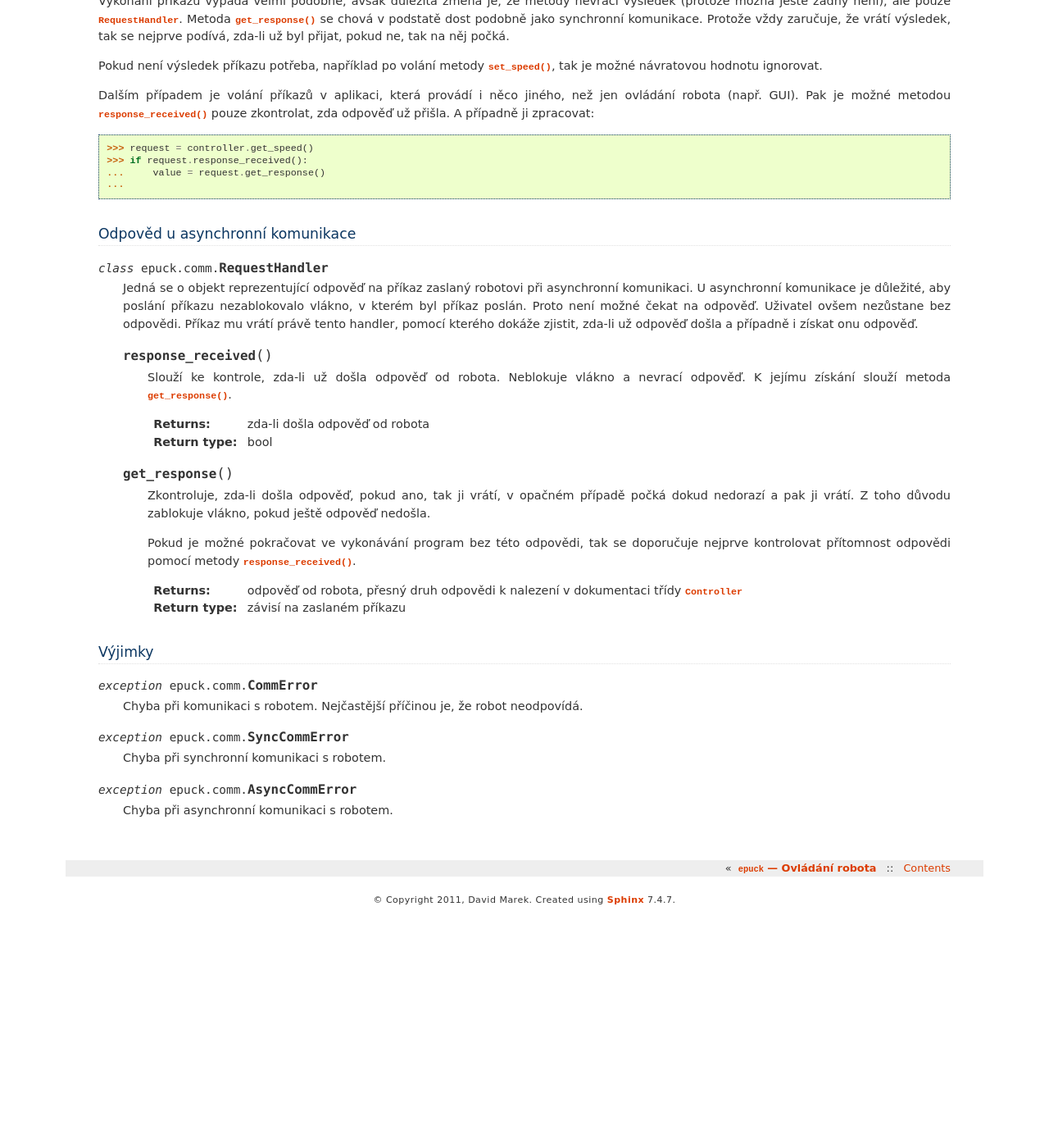
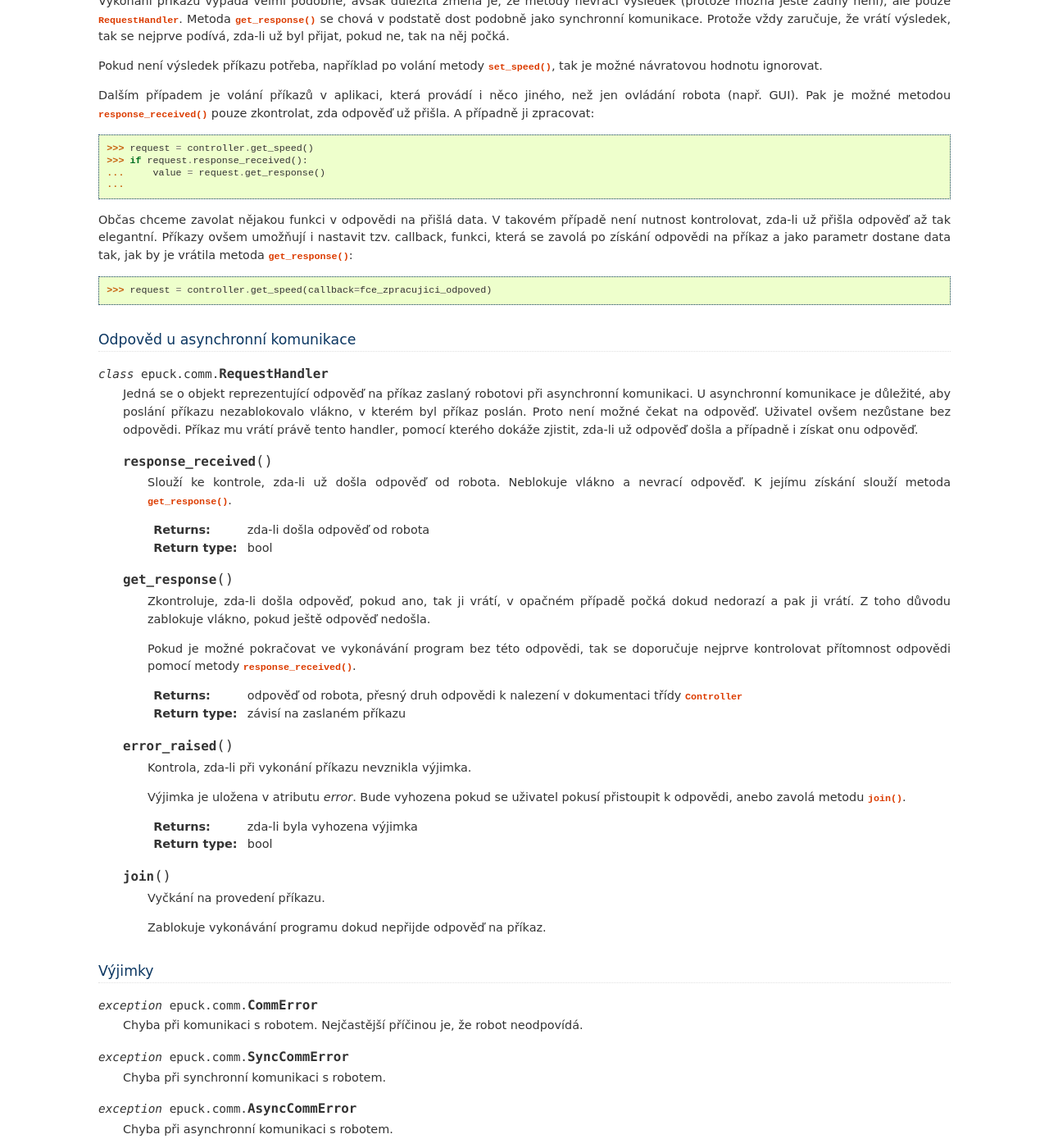
Before and after one commit to davidmarek/E-Puck-Algorithms-Library, a Sphinx documentation site: the page built from doc/epuck_comm.rst, in a window 1280 px wide and 1400 px high, scrolled down 874 px. Shown: the whole window at 82% size. Built offline with Sphinx 7.4.7, drawn with Linux system fonts in a browser that asks for light colours; before the commit the page ends 1988 px from its top, so only the background shows below that.

Commit message:
Zbyle casti asynchronni komunikace

```diff
--- a/doc/epuck_comm.rst
+++ b/doc/epuck_comm.rst
@@ -71,6 +71,14 @@ případně ji zpracovat::
     ...     value = request.get_response()
     ...
 
+Občas chceme zavolat nějakou funkci v odpovědi na přišlá data. V takovém
+případě není nutnost kontrolovat, zda-li už přišla odpověď až tak elegantní.
+Příkazy ovšem umožňují i nastavit tzv. callback, funkci, která se zavolá po
+získání odpovědi na příkaz a jako parametr dostane data tak, jak by je vrátila
+metoda :meth:`~RequestHandler.get_response`::
+
+    >>> request = controller.get_speed(callback=fce_zpracujici_odpoved)
+
 Odpověd u asynchronní komunikace
 --------------------------------
 
@@ -105,6 +113,23 @@ Odpověd u asynchronní komunikace
             dokumentaci třídy :class:`~epuck.Controller`
         :rtype: závisí na zaslaném příkazu
 
+    .. method:: error_raised()
+
+        Kontrola, zda-li při vykonání příkazu nevznikla výjimka.
+
+        Výjimka je uložena v atributu `error`. Bude vyhozena pokud se uživatel
+        pokusí přistoupit k odpovědi, anebo zavolá metodu :meth:`join`.
+
+        :returns: zda-li byla vyhozena výjimka
+        :rtype: bool
+
+    .. method:: join()
+
+        Vyčkání na provedení příkazu.
+
+        Zablokuje vykonávání programu dokud nepřijde odpověď na příkaz.
+
+
 Výjimky
 -------
 
```
